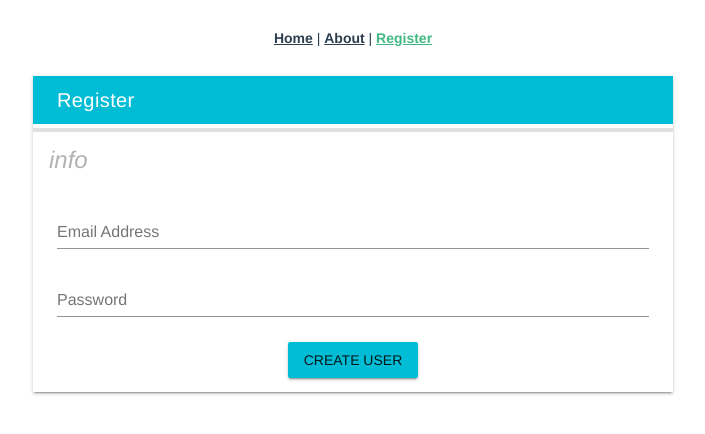
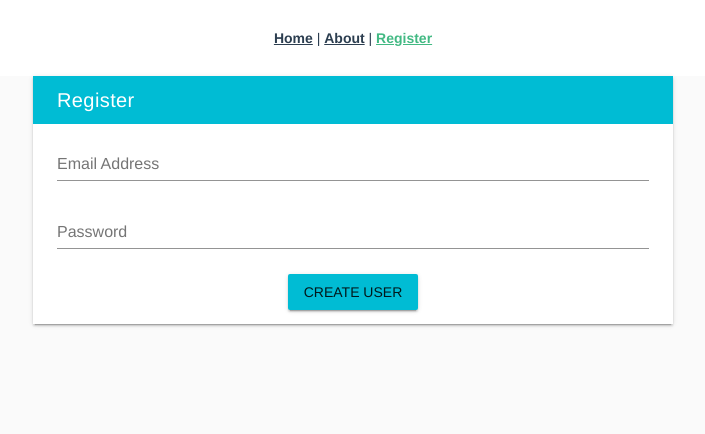
Before and after one commit to ArmandKounchou/VueSongTracker, a Vue app: page /register in a window 1280 px wide. Shown: the top 434 px of the page, without its empty margins (287-992 px from the left). Built offline with nearby package versions, Linux system fonts and the light colour scheme.

Commit message:
Added the v-alert component

```diff
--- a/src/components/Register.vue
+++ b/src/components/Register.vue
@@ -1,28 +1,24 @@
 <template>
+    <v-app>
         <v-layout row>
             <v-flex xs6 offset-xs3>
+                <v-alert :value="error" color="error" icon="warning" class="mb-2">
+                    {{error}}
+                </v-alert>
                 <div class="white elevation-2">
                     <v-toolbar flat dense class="cyan" dark>
                     <v-toolbar-title>Register</v-toolbar-title>
                     </v-toolbar>
-                <v-alert :value="true" type="info">
-                    This is a error alert.
-                </v-alert>
                     <div class="pl-4 pr-4 pt-2 pb-2">
-                    <!--
-                    <v-input type="email" v-model="email" name="email" id="email" placeholder="Email Address"> </v-input><br>
-                    <v-input type="password" v-model="password" name="passowrd" id="password" placeholder="Enter Password"> </v-input><br>
-                    -->
-                    <v-text-field label="Email Address" v-model="email"></v-text-field>
+                        <v-text-field label="Email Address" type="text" v-model="email"></v-text-field>
                         <v-text-field label="Password" v-model="password" type="password"></v-text-field>
-                    <!--<div class="error" v-html="error"></div>-->
 
                         <v-btn class="cyan" @click="handleRegister()" type="submit">Create User</v-btn>
                     </div>
                 </div>
             </v-flex>
         </v-layout>
-
+    </v-app>
 </template>
 <script>
 import AuthenticationService from '@/services/AuthenticationService'
```
Lines whose indentation alone changed are shown as unchanged.
